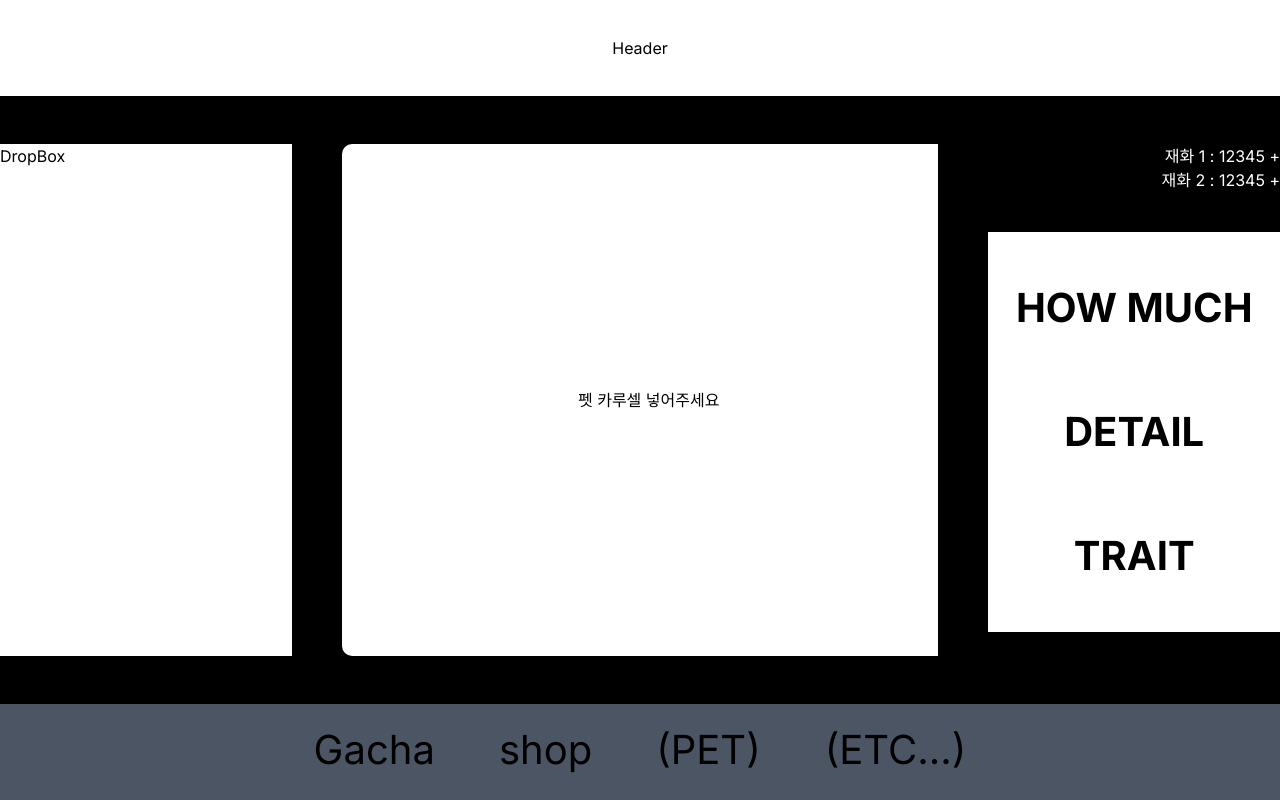
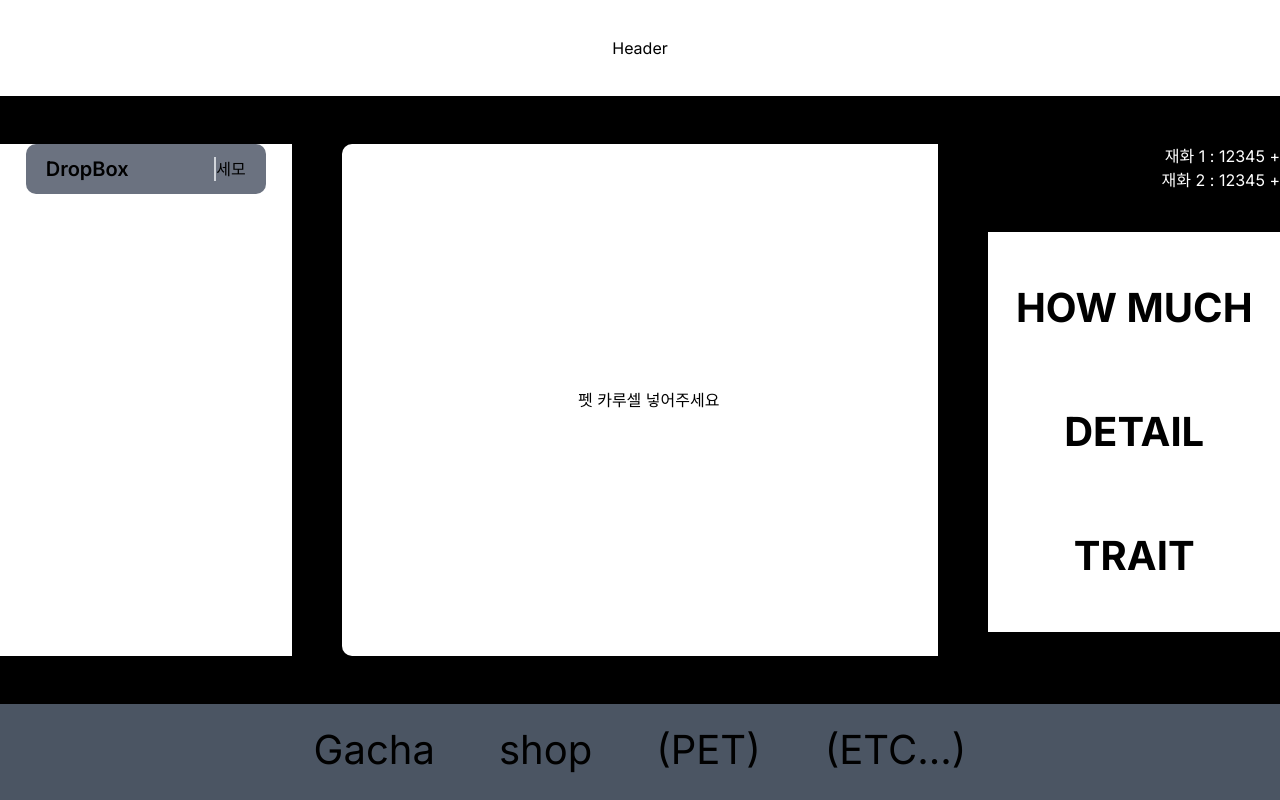
Before and after one commit to wishfulsoup/Tamatama, a Next.js app: page /marketplace/shop in a window 1280 px wide. Built offline with nearby package versions, Linux system fonts and the light colour scheme.

Commit message:
shop_layout_2

```diff
--- a/app/marketplace/shop/page.tsx
+++ b/app/marketplace/shop/page.tsx
@@ -8,8 +8,11 @@ const Shop: FC = () => {
         Header
       </div>
       <div className="h-[76vh] text-[1.6rem] text-white bg-header w-[100%] flex items-center justify-center">
-        <div className="h-[64vh] mr-[5rem] w-[30rem] bg-white text-black">
-          DropBox
+        <div className="h-[64vh] mr-[5rem] w-[30rem] bg-white text-black flex justify-center">
+          <div className="bg-gray-500 rounded-2xl h-[5rem] w-[24rem] flex justify-between items-center px-[2rem]">
+            <div className="text-[2.0rem] font-semibold">DropBox</div>
+            <button className="border-l-2 border-gray-300">세모</button>
+          </div>
         </div>
         <div className="overflow-x-auto">
           <div
```
